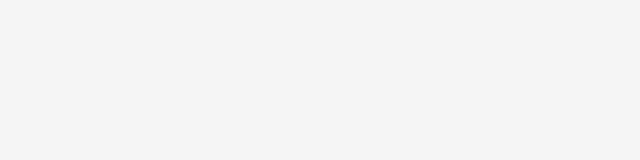
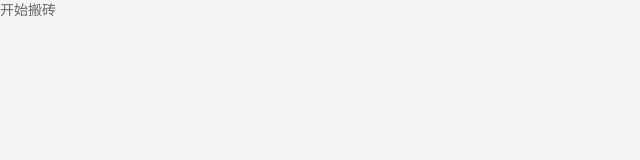
Before and after one commit to HongVatoMirai/WebSite212, a plain HTML site: page frontend/index.html in a window 1280 px wide. Shown: the full height of the page, 0-640 px from the left. Drawn offline with Linux system fonts and the light colour scheme.

Commit message:
Update index.html

```diff
--- a/frontend/index.html
+++ b/frontend/index.html
@@ -9,6 +9,6 @@
     <link href="css/scaffolding.css" rel="stylesheet">
 </head>
 <body>
-
+    <p>开始搬砖</p>
 </body>
 </html>
```
